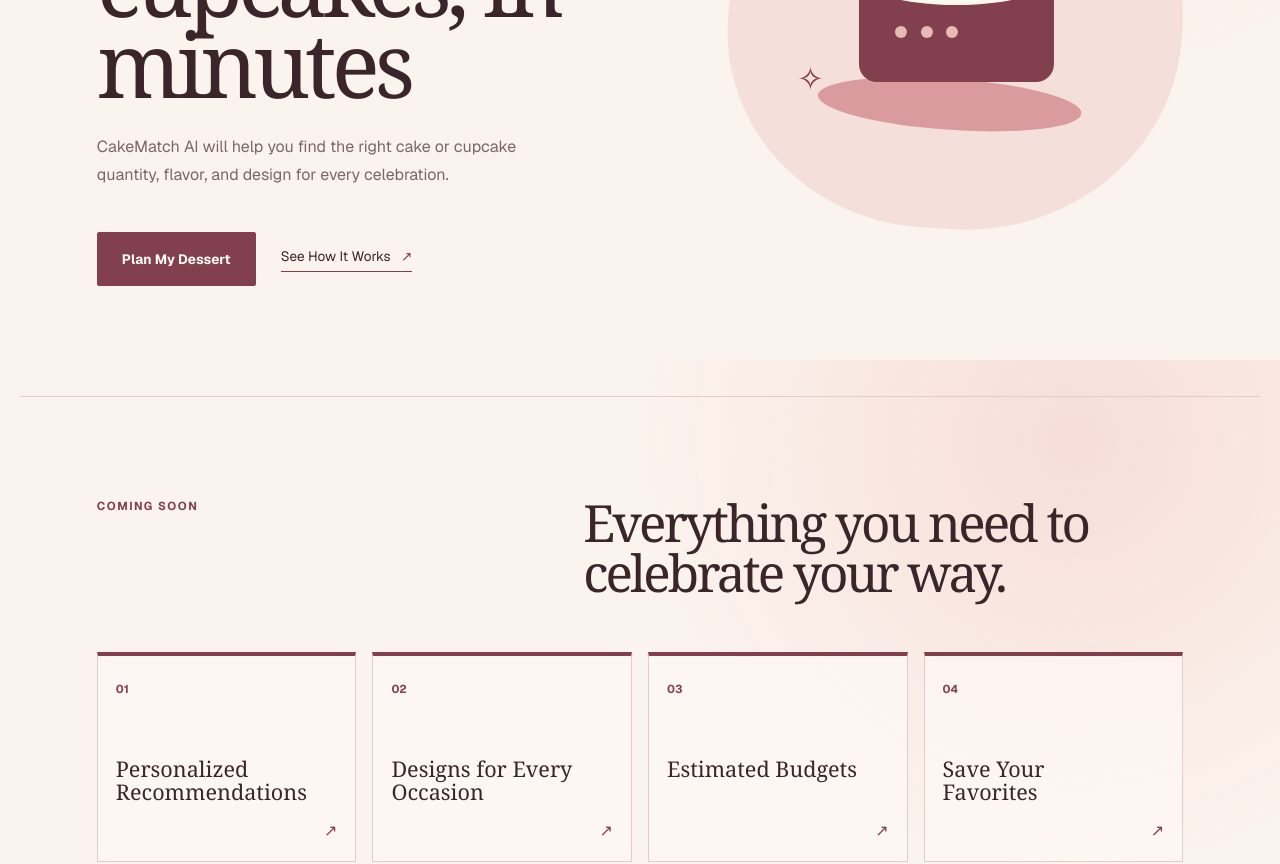
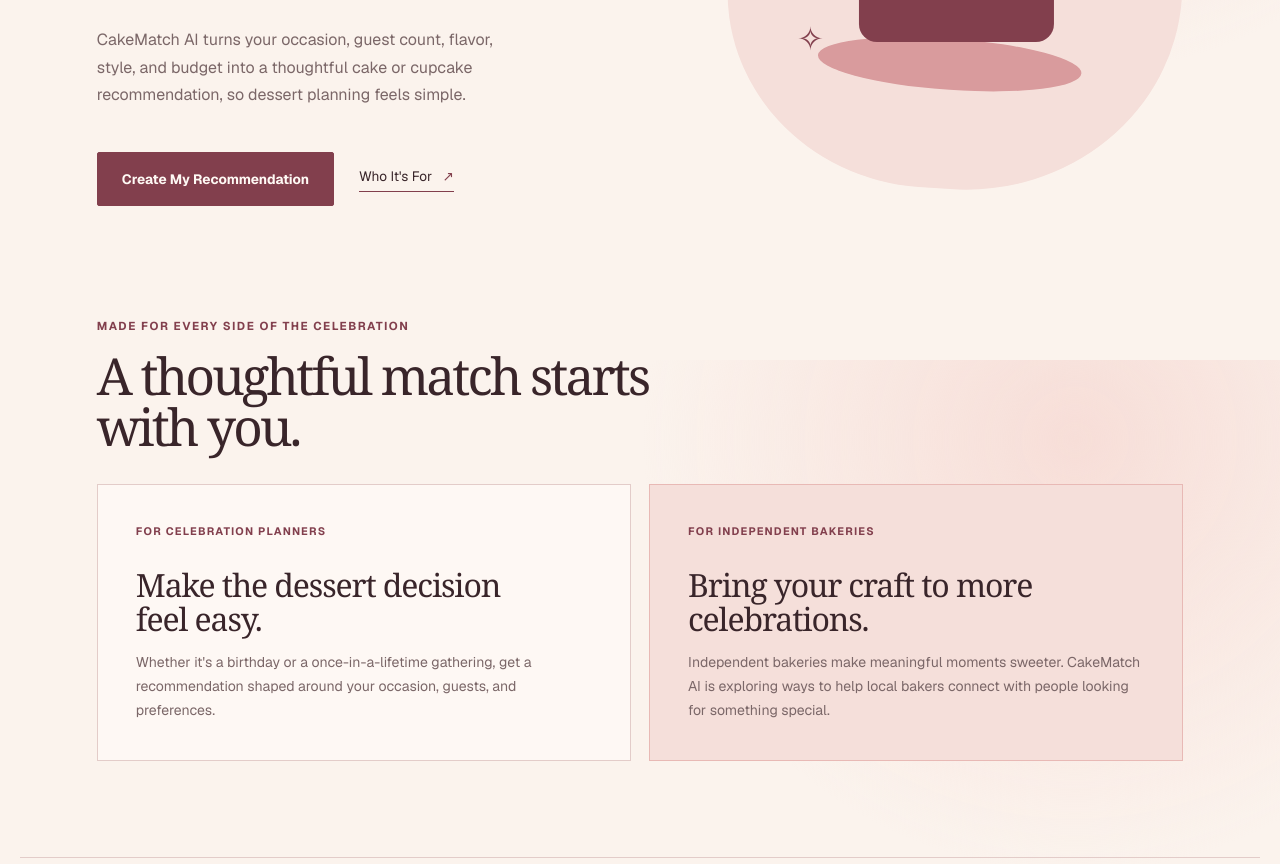
Before and after one commit to camilagutierrezporter/cakematch-ai, a Next.js app: page / in a window 1280 px wide. Shown: the part 440-1304 px from the top of the page. Built offline with nearby package versions, Linux system fonts and the light colour scheme.

Commit message:
Week 4: Improve homepage

```diff
--- a/src/app/globals.css
+++ b/src/app/globals.css
@@ -38,8 +38,15 @@ a {
   text-decoration: none;
 }
 
+a:focus-visible {
+  border-radius: 2px;
+  outline: 2px solid var(--burgundy);
+  outline-offset: 4px;
+}
+
 .site-nav,
 .hero,
+.audiences,
 .features,
 .site-footer {
   margin: 0 auto;
@@ -96,6 +103,12 @@ a {
 
 .hero-copy {
   max-width: 600px;
+}
+
+.hero h1 {
+  font-size: clamp(3.35rem, 6vw, 5.7rem);
+  line-height: 0.96;
+  margin-bottom: 24px;
 }
 
 .eyebrow {
@@ -242,6 +255,71 @@ h1 {
   border-top: 1px solid var(--line);
   padding-bottom: 100px;
   padding-top: 100px;
+}
+
+.audiences {
+  margin: 0 auto;
+  padding-bottom: 96px;
+}
+
+.audiences-heading {
+  margin-bottom: 32px;
+  max-width: 620px;
+}
+
+.audiences-heading .eyebrow {
+  margin-bottom: 16px;
+}
+
+.audiences-heading h2 {
+  font-size: clamp(2rem, 4vw, 3.4rem);
+  line-height: 1;
+  margin: 0;
+}
+
+.audience-grid {
+  display: grid;
+  gap: 18px;
+  grid-template-columns: repeat(2, minmax(0, 1fr));
+}
+
+.audience-card {
+  background: rgba(255, 250, 246, 0.78);
+  border: 1px solid var(--line);
+  min-height: 235px;
+  padding: clamp(24px, 4vw, 38px);
+}
+
+.audience-card-bakery {
+  background: var(--blush-light);
+  border-color: var(--blush);
+}
+
+.audience-label {
+  color: var(--burgundy);
+  font-size: 0.68rem;
+  font-weight: 700;
+  letter-spacing: 0.11em;
+  margin-bottom: 28px;
+  text-transform: uppercase;
+}
+
+.audience-card h3 {
+  font-family: Georgia, "Times New Roman", serif;
+  font-size: clamp(1.55rem, 2.6vw, 2rem);
+  font-weight: 400;
+  letter-spacing: -0.035em;
+  line-height: 1.08;
+  margin-bottom: 14px;
+  max-width: 390px;
+}
+
+.audience-card > p:last-child {
+  color: var(--ink-muted);
+  font-size: 0.88rem;
+  line-height: 1.7;
+  margin-bottom: 0;
+  max-width: 470px;
 }
 
 .section-heading {
@@ -1161,6 +1239,10 @@ h1 {
   .nav-links { flex-wrap: wrap; gap: 10px 18px; justify-content: flex-end; }
   .hero { display: flex; flex-direction: column; align-items: flex-start; min-height: auto; padding-bottom: 82px; padding-top: 76px; }
   .hero-art { align-self: center; height: 78vw; width: 78vw; }
+  .audience-grid { grid-template-columns: 1fr; }
+  .audience-card { min-height: 0; }
+  .audience-label { margin-bottom: 22px; }
+  .audiences { padding-bottom: 82px; }
   .section-heading { display: block; }
   .section-heading h2 { margin-top: 35px; }
   .feature-grid { grid-template-columns: repeat(2, 1fr); }
@@ -1186,11 +1268,13 @@ h1 {
 @media (max-width: 430px) {
   .site-nav,
   .hero,
+  .audiences,
   .features,
   .site-footer { padding-left: 22px; padding-right: 22px; }
   .site-nav { flex-direction: column; padding-bottom: 20px; padding-top: 20px; }
   .nav-links { justify-content: flex-start; }
   h1 { font-size: 3.45rem; }
+  .hero h1 { font-size: 3.35rem; }
   .hero { padding-top: 62px; }
   .hero-actions { align-items: flex-start; flex-direction: column; gap: 22px; }
   .primary-button { min-height: 52px; }
--- a/src/app/page.tsx
+++ b/src/app/page.tsx
@@ -15,22 +15,25 @@ export default function Home() {
           <Link href="/pricing">Pricing</Link>
           <Link href="/research">Research</Link>
           <Link href="/docs">Documentation</Link>
+          <Link href="/marketing">Marketing</Link>
         </div>
       </nav>
 
-      <section className="hero" id="inicio">
+      <section className="hero" id="inicio" aria-labelledby="home-title">
         <div className="hero-copy">
-          <p className="eyebrow">Design unforgettable moments</p>
-          <h1>Your perfect cake or cupcakes, in minutes</h1>
+          <p className="eyebrow">A sweeter way to plan your celebration</p>
+          <h1 id="home-title">Find the right cake for your celebration.</h1>
           <p className="hero-description">
-            CakeMatch AI will help you find the right cake or cupcake quantity, flavor, and design for every celebration.
+            CakeMatch AI turns your occasion, guest count, flavor, style, and
+            budget into a thoughtful cake or cupcake recommendation, so dessert
+            planning feels simple.
           </p>
           <div className="hero-actions">
             <Link className="primary-button" href="/core">
-              Plan My Dessert
+              Create My Recommendation
             </Link>
-            <Link className="text-link" href="#como-funciona">
-              See How It Works <span aria-hidden="true">↗</span>
+            <Link className="text-link" href="#who-its-for">
+              Who It&apos;s For <span aria-hidden="true">↗</span>
             </Link>
           </div>
         </div>
@@ -46,6 +49,37 @@ export default function Home() {
           </div>
           <div className="sparkle sparkle-one">✦</div>
           <div className="sparkle sparkle-two">✧</div>
+        </div>
+      </section>
+
+      <section
+        className="audiences"
+        id="who-its-for"
+        aria-labelledby="audiences-title"
+      >
+        <div className="audiences-heading">
+          <p className="eyebrow">Made for every side of the celebration</p>
+          <h2 id="audiences-title">A thoughtful match starts with you.</h2>
+        </div>
+        <div className="audience-grid">
+          <article className="audience-card">
+            <p className="audience-label">For celebration planners</p>
+            <h3>Make the dessert decision feel easy.</h3>
+            <p>
+              Whether it&apos;s a birthday or a once-in-a-lifetime gathering,
+              get a recommendation shaped around your occasion, guests, and
+              preferences.
+            </p>
+          </article>
+          <article className="audience-card audience-card-bakery">
+            <p className="audience-label">For independent bakeries</p>
+            <h3>Bring your craft to more celebrations.</h3>
+            <p>
+              Independent bakeries make meaningful moments sweeter. CakeMatch
+              AI is exploring ways to help local bakers connect with people
+              looking for something special.
+            </p>
+          </article>
         </div>
       </section>
 
```
